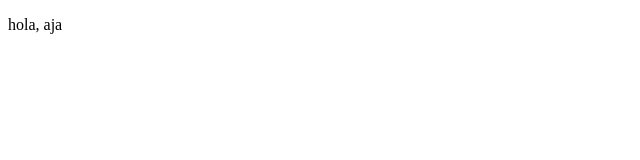
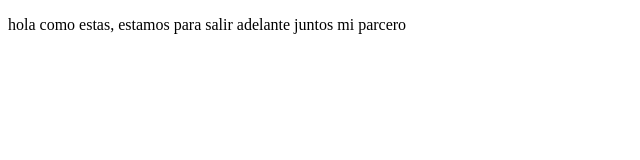
Before and after one commit to Matefede1/proyectoDemoCursoPrework, a plain HTML site: page index.html in a window 1280 px wide. Shown: the whole page, without its empty margins (0-640 px from the left). Drawn offline with Linux system fonts and the light colour scheme.

Commit message:
cambios agregamos mensajes

```diff
--- a/index.html
+++ b/index.html
@@ -9,7 +9,7 @@
 </head>
 <body>
     <p>
-        hola, aja
+        hola como estas, estamos para salir adelante juntos mi parcero
     </p>
 </body>
 </html>
```
